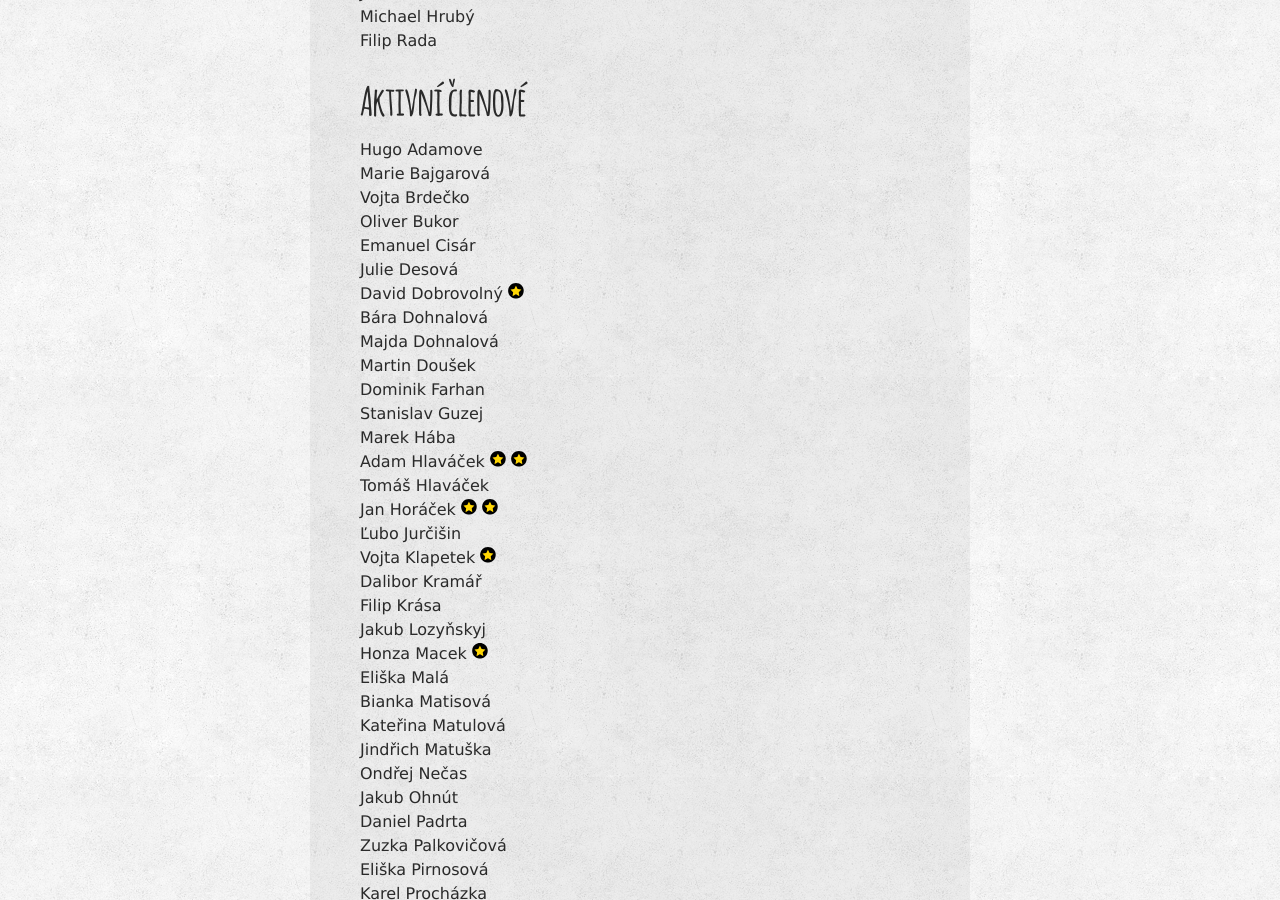
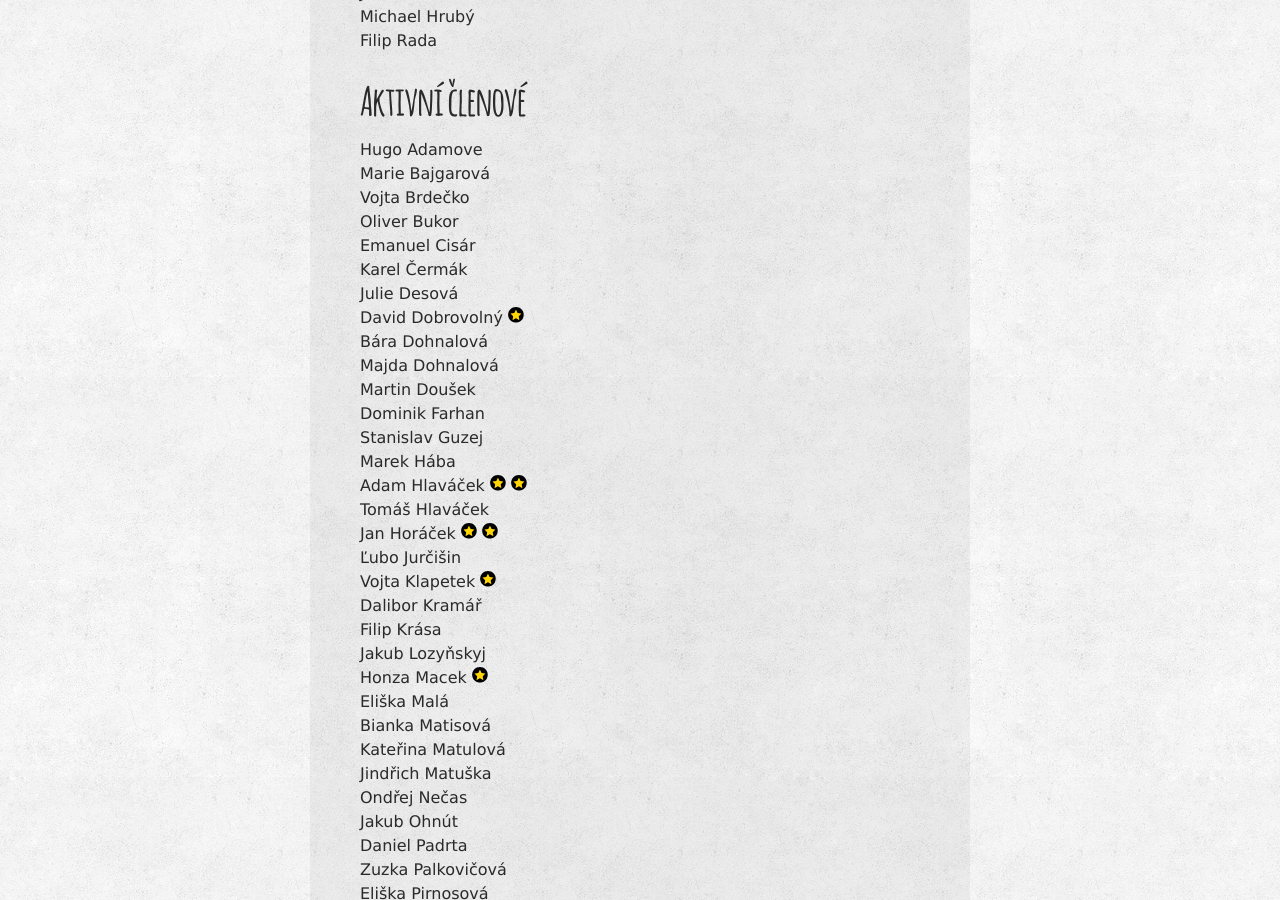
Before and after one commit to zverinec/zverinec-web, a Jekyll site: the page built from _pages/members.md, in a window 1280 px wide and 900 px high, scrolled down 623 px. Built offline with Jekyll 4.4.1, drawn with Linux system fonts in a browser that asks for light colours; comment, search, counter and statistics services are not loaded.

Commit message:
Added a member
added a aktivní člen Karel Čermák

```diff
--- a/_pages/members.md
+++ b/_pages/members.md
@@ -20,6 +20,7 @@ Marie Bajgarová<br/>
 Vojta Brdečko<br/>
 Oliver Bukor<br/>
 Emanuel Cisár<br/>
+Karel Čermák<br/>
 Julie Desová<br/>
 David Dobrovolný <img src="img/rad.svg" class="rad" title="Řád přítele severské zvěře za mnohaletou práci pro spolek a přínos, zejména v podobě množství a nápaditosti úloh a stanovišť při organizaci InterLoSa a InterSoBa" /> <br/>
 Bára Dohnalová<br/>
```
